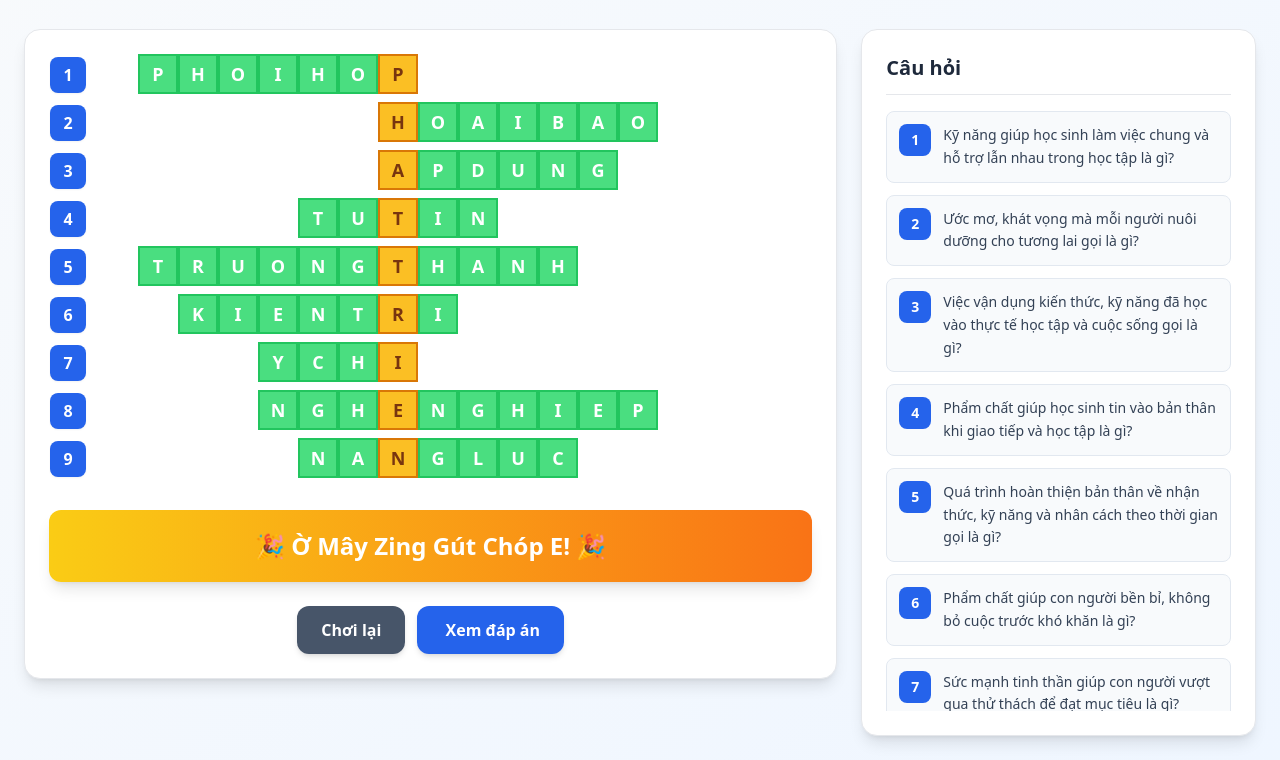
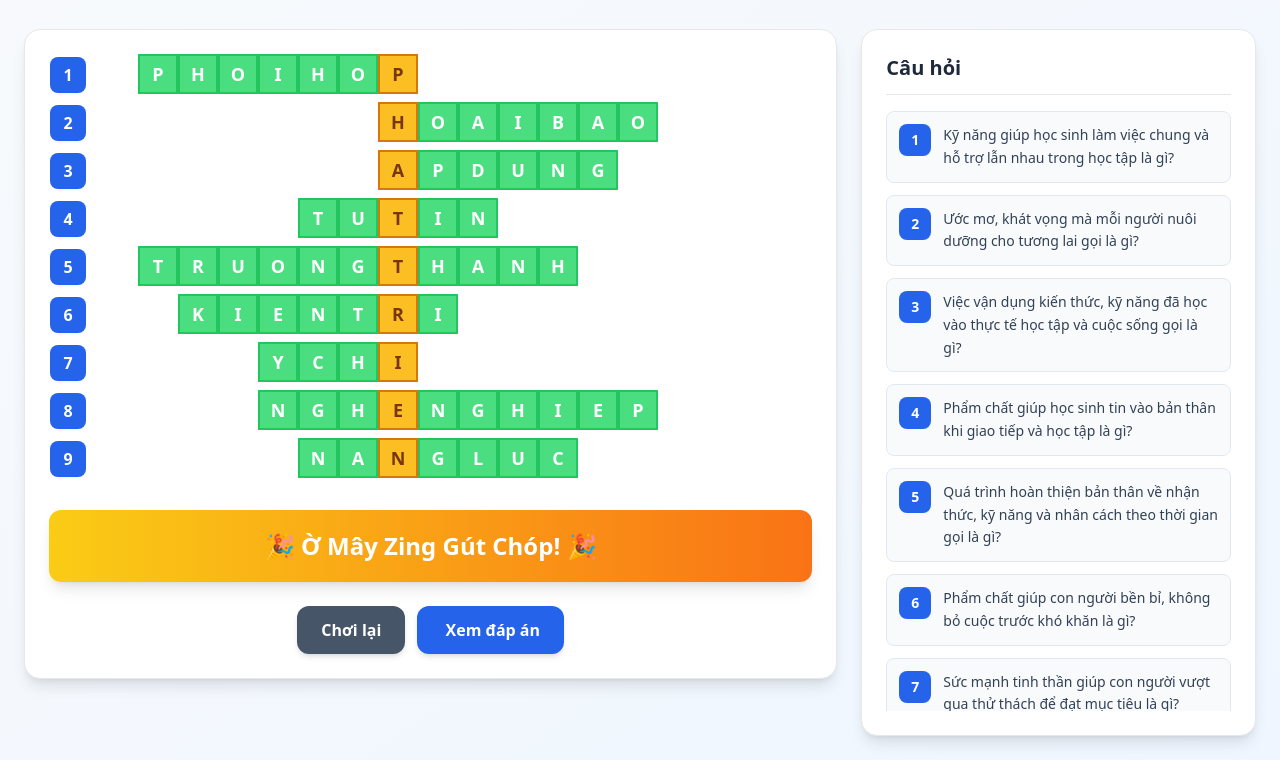
Before and after one commit to Law-Coder2010/TRO-CHOI-O-CHU, a plain HTML site: page index.html in a window 1280 px wide. Both pictures are taken after a click on the button "️ Xem đáp án". Shown: the part 115-875 px from the top of the page. Drawn offline with nearby package versions, Linux system fonts and the light colour scheme.

Commit message:
Update index.html

```diff
--- a/index.html
+++ b/index.html
@@ -33,7 +33,7 @@
 
                     <!-- Thông báo hoàn thành -->
                     <div id="completion-message" class="hidden mb-6 bg-gradient-to-r from-yellow-400 to-orange-500 text-white text-center py-5 rounded-xl text-2xl font-bold shadow-lg">
-                        🎉 Ờ Mây Zing Gút Chóp E! 🎉
+                        🎉 Ờ Mây Zing Gút Chóp! 🎉
                     </div>
 
                     <!-- Nút điều khiển -->
```
